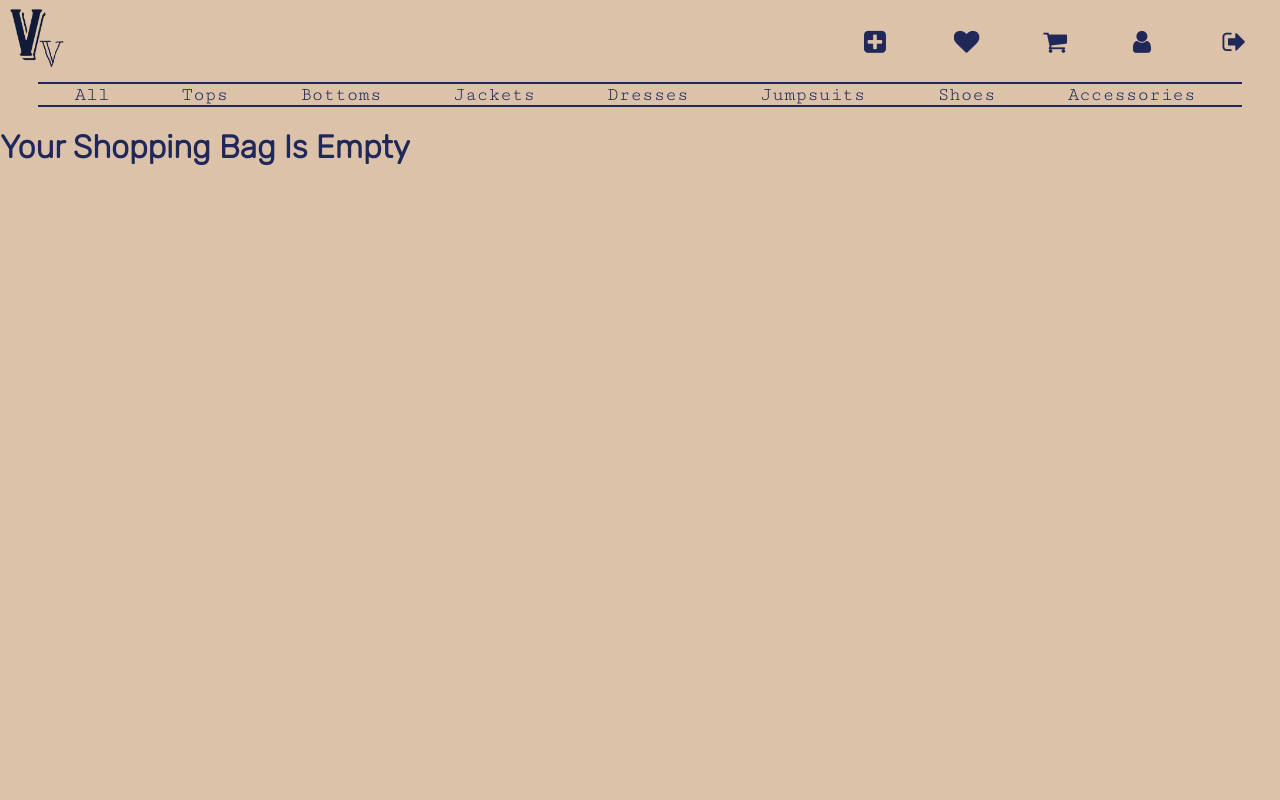
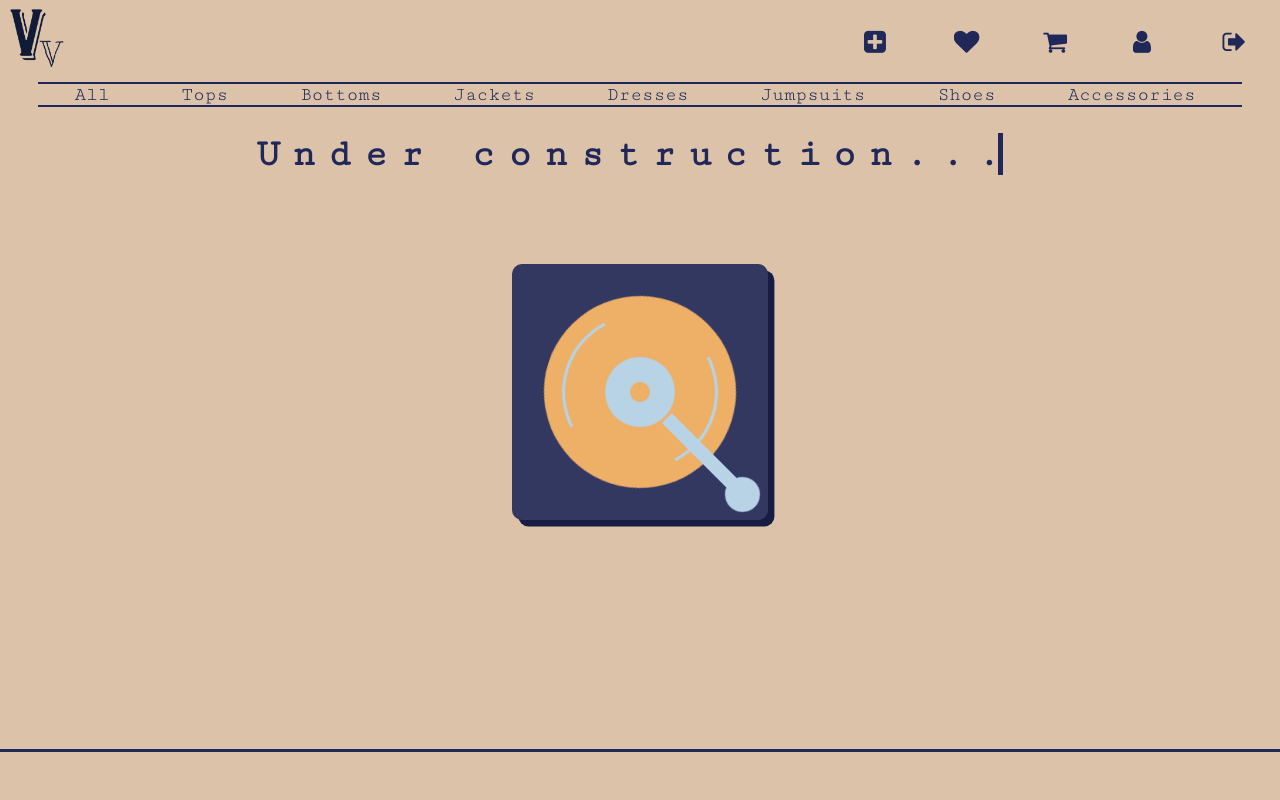
Before and after one commit to hicass/vintagev, a Django app: page /clothing/bag in a window 1280 px wide. Run offline with Django 4.2, Linux system fonts and the light colour scheme; the visitor is signed in with stand-in values (Sample User, id 1).

Commit message:
Edit button styling, and add construction screens to likes and bags pages.

```diff
--- /dev/null
+++ b/main_app/static/css/loading.css
@@ -0,0 +1,227 @@
+.lamp {
+    position: absolute;
+    top: 60%;
+    left: 50%;
+    transform: translate(-50%, -50%);
+    height: 30vw;
+    min-height: 300px;
+    width: 12vw;
+    min-width: calc(300px * 3 / 7);
+    background: rgb(23, 29, 66);
+    clip-path: polygon(33% 0, 0 70%, 22% 88%, 0 100%, 100% 100%, 78% 88%, 100% 70%, 67% 0);
+}
+
+.glass {
+    background: rgb(183, 211, 229);
+    width: 100%;
+    height: 60%;
+    position: absolute;
+    bottom: 30%;
+    overflow: hidden;
+}
+
+.lava {
+    filter: url("#goo");
+    position: absolute;
+    height: 100%;
+    width: 100%;
+    top: 0;
+    left: 0;
+}
+
+.blob {
+    border-radius: 50%;
+    background: rgb(238, 175, 103);
+    position: absolute;
+}
+
+.blob.top {
+    width: 100%;
+    height: 4%;
+    top: -3.7%;
+    left: 0;
+}
+
+.blob.bottom {
+    width: 100%;
+    height: 4%;
+    bottom: -3%;
+    left: 0;
+}
+
+.blob:nth-child(1) {
+    width: calc(15% * 1.4);
+    height: 15%;
+    left: 45%;
+    bottom: -15%;
+    animation: blob-one_2 ease-in-out 7s infinite;
+}
+
+.blob:nth-child(2) {
+    width: calc(22% * 1.4);
+    height: 22%;
+    right: 14%;
+    bottom: -15%;
+    animation: blob-two_2 ease-in-out 11s infinite;
+}
+
+.blob:nth-child(3) {
+    width: calc(32% * 1.4);
+    height: 32%;
+    bottom: -15%;
+    left: 14%;
+    animation: blob-three_2 ease-in-out 16s infinite;
+}
+
+#construction-container {
+    width: 58vw;
+    margin-left: 20%;
+    display: grid;
+    padding-left: center;
+}
+
+.construction-txt {
+    letter-spacing: 1vw;
+    overflow: hidden;
+    border-right: 5px solid rgb(32, 40, 90);
+    font-family: 'Cutive Mono', monospace;
+    font-size: 3vw;
+    white-space: nowrap;
+    animation:
+        typing 2.8s steps(40, end) forwards,
+        blink-caret .85s step-end infinite;
+}
+
+#loading-thread {
+    position: absolute;
+    bottom: 5%;
+}
+
+@keyframes blob-one_2 {
+    0%, 100% {
+      transform: translatey(0);
+    }
+
+    50% {
+      transform: translatey(-700%);
+    }
+}
+
+@keyframes blob-two_2 {
+    0%, 100% {
+      transform: translatey(0);
+    }
+
+    50% {
+      transform: translatey(-420%);
+    }
+}
+
+@keyframes blob-three_2 {
+    0%, 100% {
+      transform: translatey(0);
+    }
+
+    50% {
+      transform: translatey(-305%);
+    }
+}
+
+.record-container {
+    margin: 5% 0 0 40%;
+    width: 20vw;
+    height: 20vw;
+    background-color: rgb(50, 56, 96);
+    border-radius: 10px;
+    position: relative;
+    box-shadow: 0.5vw 0.5vw 0 0 rgb(23, 29, 66);
+  }
+
+  .plate {
+    width: fit-content;
+  }
+
+  .plate .black,
+  .plate .white,
+  .plate .center,
+  .plate .border {
+    border-radius: 100%;
+  }
+
+  .record-container,
+  .plate .black,
+  .plate .white,
+  .plate .border {
+    display: flex;
+    align-items: center;
+    justify-content: center;
+  }
+
+  .plate .black {
+    width: 15vw;
+    height: 15vw;
+    background-color: rgb(238, 175, 103);
+    animation: rotation 2s infinite linear;
+  }
+
+  @keyframes rotation {
+    from {
+      transform: rotate(0deg);
+    }
+
+    to {
+      transform: rotate(359deg);
+    }
+  }
+
+  .plate .white {
+    width: 70px;
+    height: 70px;
+    background-color: rgb(183, 211, 229);
+  }
+
+  .plate .center {
+    width: 20px;
+    height: 20px;
+    background-color: rgb(238, 175, 103);
+  }
+
+  .plate .border {
+    width: 150px;
+    height: 150px;
+    border-top: 3px solid rgb(183, 211, 229);
+    border-bottom: 3px solid rgb(183, 211, 229);
+    border-left: 3px solid rgb(238, 175, 103);
+    border-right: 3px solid rgb(238, 175, 103);
+  }
+
+  .player {
+    display: flex;
+    align-items: center;
+    justify-content: center;
+    flex-direction: column;
+    width: fit-content;
+    position: absolute;
+    bottom: 0;
+    right: 0;
+    margin-bottom: 8px;
+    margin-right: 8px;
+    rotate: -45deg;
+  }
+
+  .player .circ {
+    width: 35px;
+    height: 35px;
+    background-color: rgb(183, 211, 229);
+    border-radius: 100%;
+    z-index: 1;
+  }
+
+  .player .rect {
+    width: 14px;
+    height: 120px;
+    background-color: rgb(183, 211, 229);
+    position: absolute;
+    bottom: 0;
+    margin-bottom: 5px;
+  }
--- a/main_app/static/css/mainstyle.css
+++ b/main_app/static/css/mainstyle.css
@@ -119,7 +119,7 @@ a:hover {
     font-size: 6vw;
 }
 
-hr {
+.thread {
     height: 3px;
     border: 0;
     background-color: rgb(32, 40, 90);
--- a/main_app/templates/bag.html
+++ b/main_app/templates/bag.html
@@ -2,6 +2,28 @@
 {% load static %}
 
 {% block content %}
-<h1> Your Shopping Bag Is Empty </h1>
+
+    <div id="construction-container">
+        <h1 class="construction-txt">Under construction...</h1>
+    </div>
+
+    <div class="record-container">
+        <div class="plate">
+            <div class="black">
+                <div class="border">
+                    <div class="white">
+                        <div class="center"></div>
+                    </div>
+                </div>
+            </div>
+        </div>
+
+        <div class="player">
+            <div class="rect"></div>
+            <div class="circ"></div>
+        </div>
+    </div>
+
+    <hr class="thread" id="loading-thread">
 
 {% endblock %}
--- a/main_app/templates/base.html
+++ b/main_app/templates/base.html
@@ -8,6 +8,7 @@
     <link rel="stylesheet" type="text/css" href="{% static 'css/mainstyle.css' %}">
     <link rel="stylesheet" type="text/css" href="{% static 'css/indexstyle.css' %}">
     <link rel="stylesheet" type="text/css" href="{% static 'css/addstyle.css' %}">
+    <link rel="stylesheet" type="text/css" href="{% static 'css/loading.css' %}">
     <link rel="preconnect" href="https://fonts.googleapis.com">
     <link rel="preconnect" href="https://fonts.gstatic.com" crossorigin>
     <link rel="preconnect" href="https://fonts.googleapis.com">
--- a/main_app/templates/home.html
+++ b/main_app/templates/home.html
@@ -18,7 +18,7 @@
 
         <div class="home-page-right">
             <img id="top-home-page-img" src="{% static 'assets/homepageimg.jpg' %}">
-            <hr id="thread">
+            <hr class="thread">
         </div>
     </section>
 
```
Also changed, not shown: main_app/static/css/addstyle.css (+25 -3 lines), main_app/templates/likes.html (+28 -1 lines).
